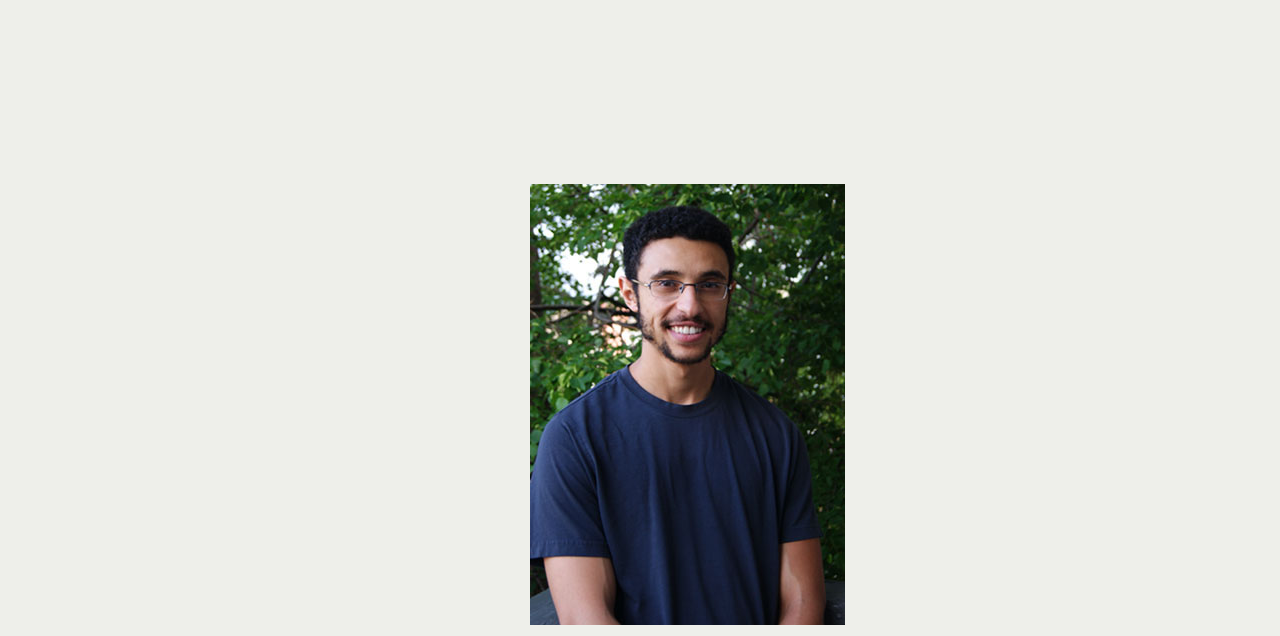
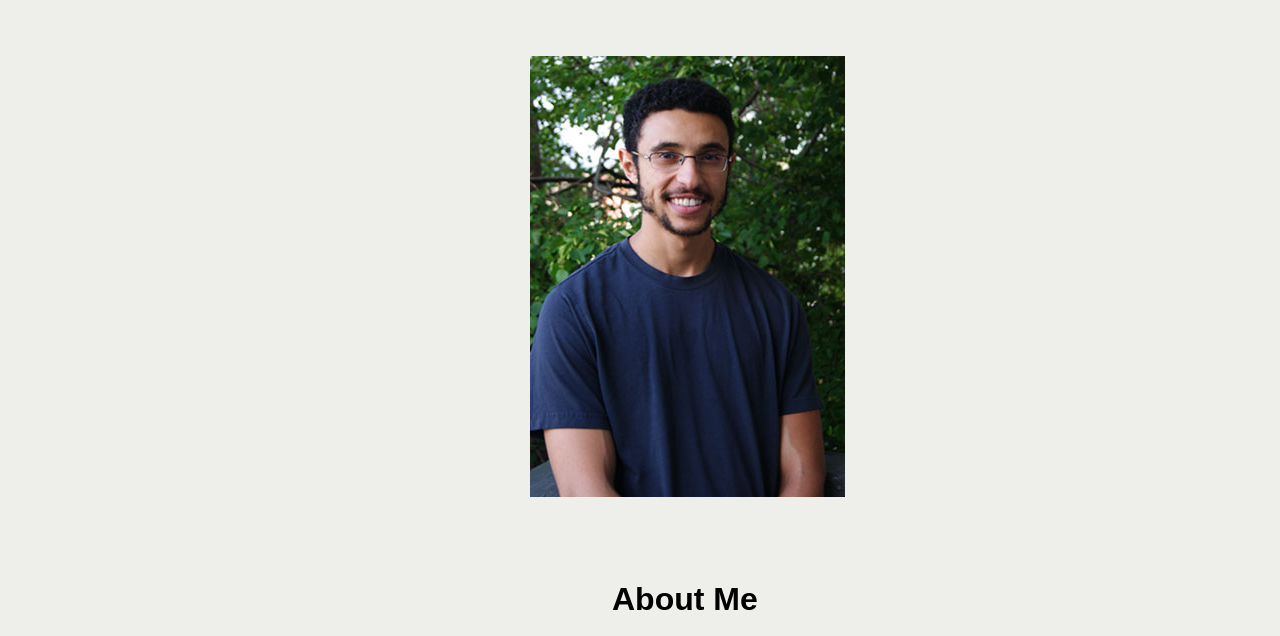
Before and after one commit to tcaturani-goss/Portfolio-2, a plain HTML site: page aboutme.html in a window 1280 px wide. Shown: the part 128-764 px from the top of the page. Drawn offline with Linux system fonts and the light colour scheme.

Commit message:
Moved About Img Up

```diff
--- a/styleaboutme.css
+++ b/styleaboutme.css
@@ -365,7 +365,7 @@ input {
     margin-top: 1.6875em;
   }
   .aboutmeimg {
-    margin: 4em 0em 0em 16.3em;
+    margin: 0em 0em 0em 16.3em;
   }
   .aboutmetext {
     margin: 5em 10em 5em 10em;
```
